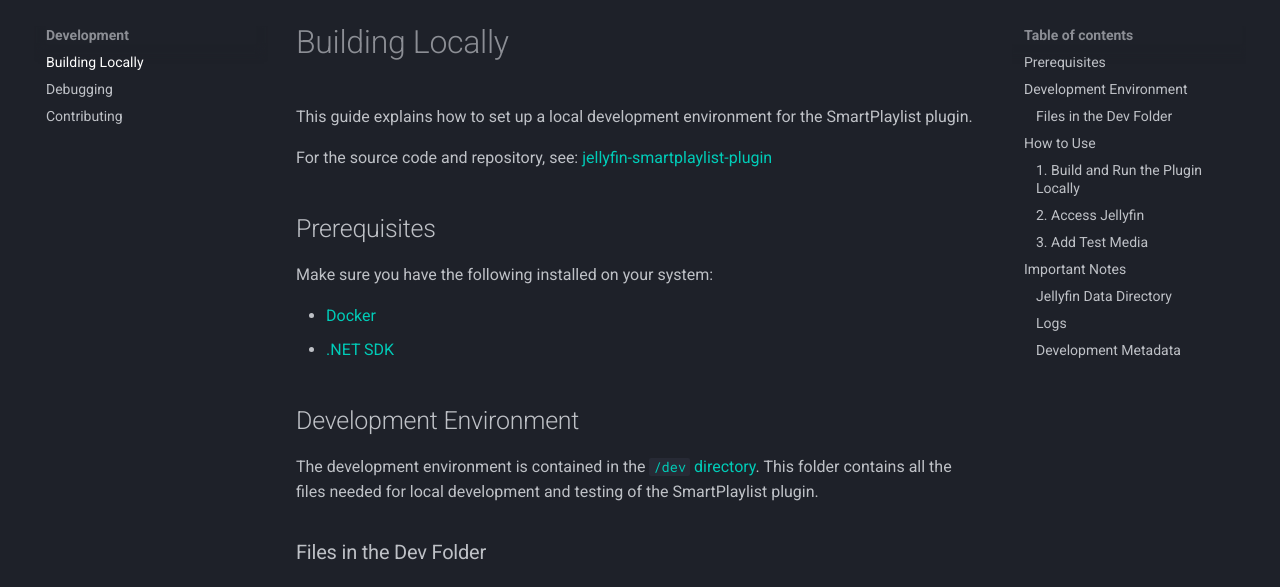
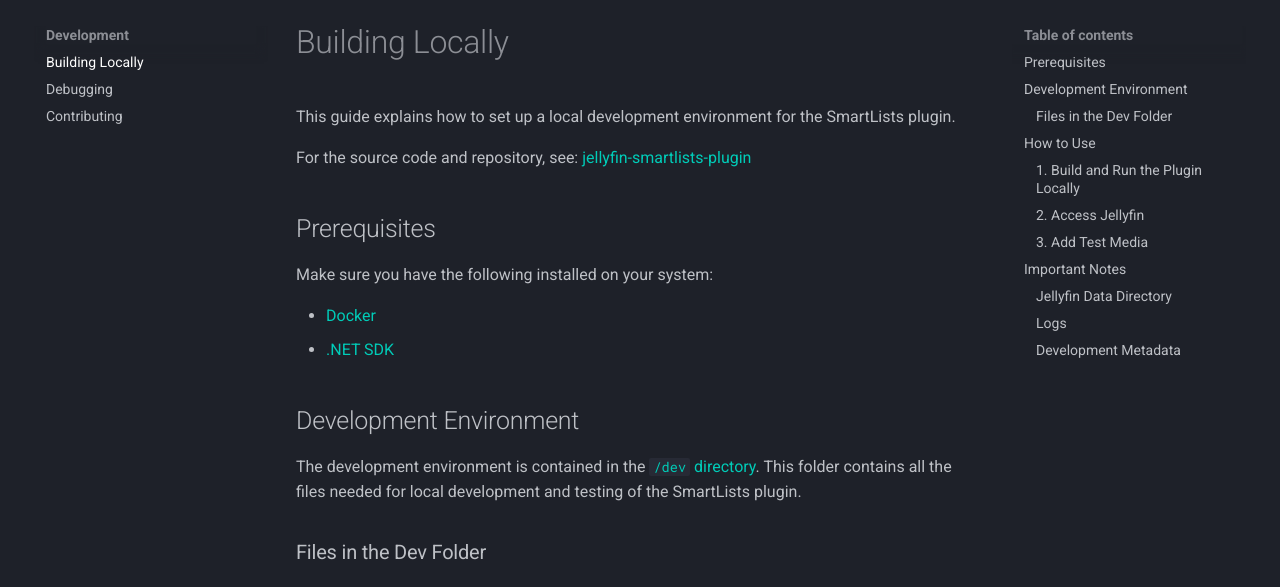
Before and after one commit to jyourstone/jellyfin-smartplaylist-plugin, an MkDocs documentation site: the page built from docs/content/development/building-locally.md, in a window 1280 px wide and 900 px high. Shown: the part 124-711 px from the top of the window. Built offline with MkDocs 1.6.1 and Material for MkDocs 9.7.7, drawn with Linux system fonts in a browser that asks for light colours; comment, search, counter and statistics services are not loaded; some of the changed text lies outside the part shown.

Commit message:
Name update

```diff
--- a/docs/content/development/building-locally.md
+++ b/docs/content/development/building-locally.md
@@ -1,8 +1,8 @@
 # Building Locally
 
-This guide explains how to set up a local development environment for the SmartPlaylist plugin.
+This guide explains how to set up a local development environment for the SmartLists plugin.
 
-For the source code and repository, see: [jellyfin-smartplaylist-plugin](https://github.com/jyourstone/jellyfin-smartlists-plugin)
+For the source code and repository, see: [jellyfin-smartlists-plugin](https://github.com/jyourstone/jellyfin-smartlists-plugin)
 
 ## Prerequisites
 
@@ -13,7 +13,7 @@ Make sure you have the following installed on your system:
 
 ## Development Environment
 
-The development environment is contained in the [`/dev` directory](https://github.com/jyourstone/jellyfin-smartlists-plugin/tree/main/dev). This folder contains all the files needed for local development and testing of the SmartPlaylist plugin.
+The development environment is contained in the [`/dev` directory](https://github.com/jyourstone/jellyfin-smartlists-plugin/tree/main/dev). This folder contains all the files needed for local development and testing of the SmartLists plugin.
 
 ### Files in the Dev Folder
 
@@ -52,7 +52,7 @@ The build scripts automatically:
 
 - Open [http://localhost:8096](http://localhost:8096) in your browser
 - Complete the initial setup if it's your first time
-- The plugin will appear as **"SmartPlaylist"** in the plugin list
+- The plugin will appear as **"SmartLists"** in the plugin list
 
 ### 3. Add Test Media
 
@@ -75,7 +75,7 @@ The **`jellyfin-data`** directory stores Jellyfin's configuration and data, incl
 - User information
 - Plugin configurations
 
-This directory is mounted into the container so your data persists across restarts. The `smartplaylists` folder inside `jellyfin-data/config/data` is where your created playlists are stored.
+This directory is mounted into the container so your data persists across restarts. The `smartlists` folder inside `jellyfin-data/config/data` is where your created playlists are stored.
 
 ### Logs
 
```
Also changed, not shown: docs/content/development/contributing.md (+3 -3 lines), .github/ISSUE_TEMPLATE/bug_report.md.
